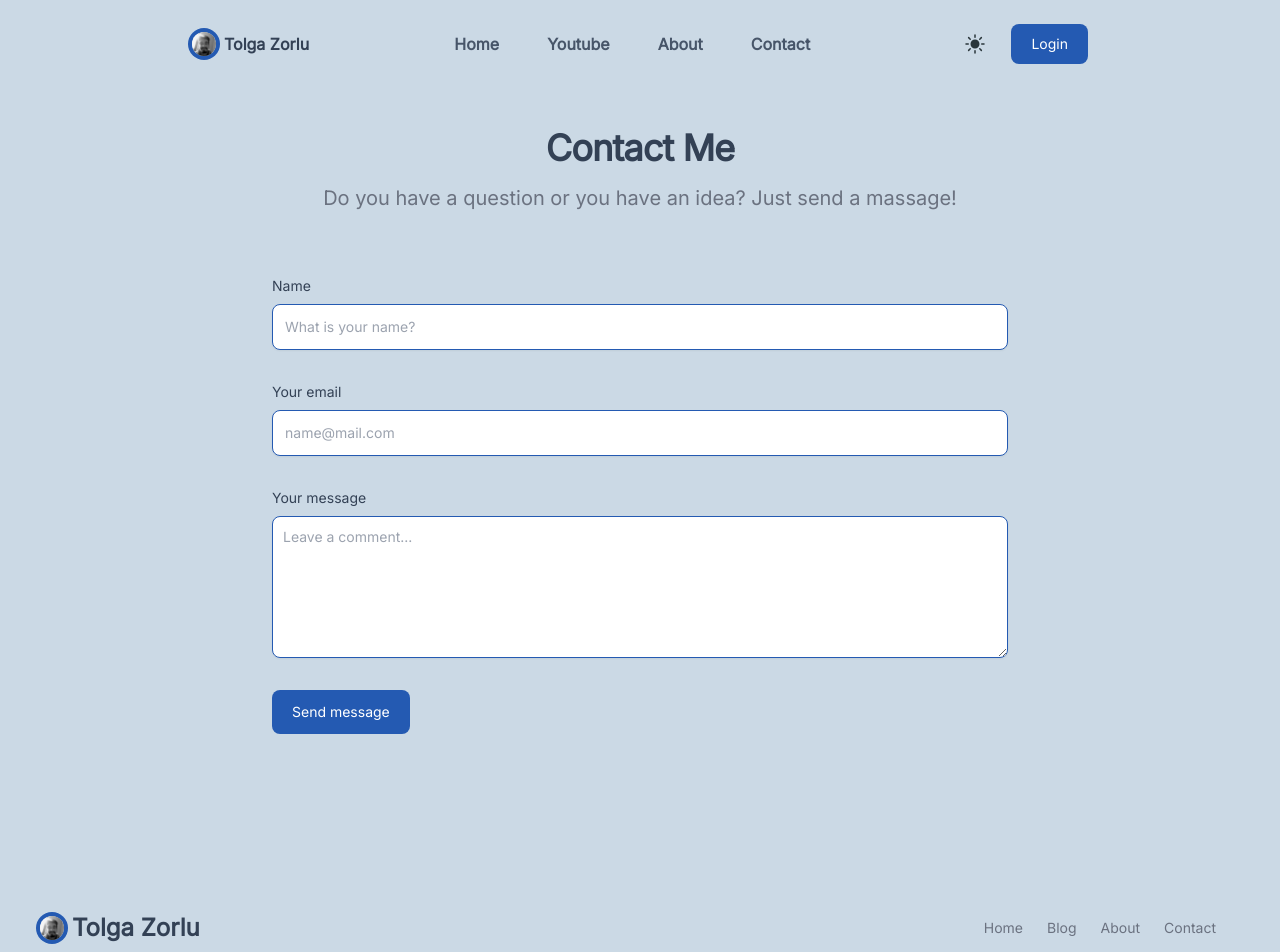
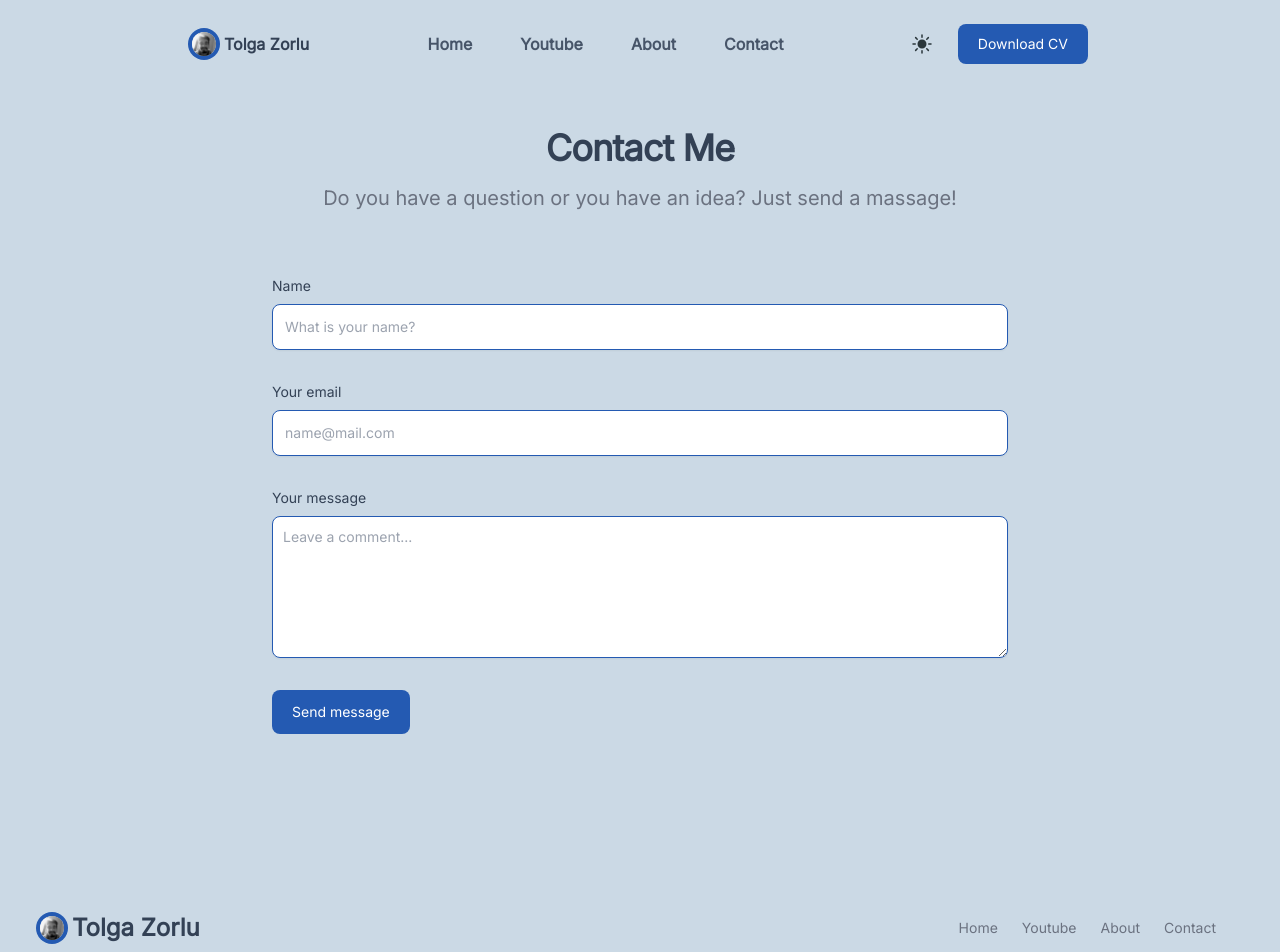
Before and after one commit to tolgazorlu/tolgdev, a React (Vite) app: page /contact in a window 1280 px wide. Shown: the top 952 px of the page. Built offline with nearby package versions, Linux system fonts and the light colour scheme.

Commit message:
Navbar, Hero, Footer | button links changed

```diff
--- a/src/components/Footer/Footer.jsx
+++ b/src/components/Footer/Footer.jsx
@@ -4,7 +4,7 @@ import Profile from '../../assets/tolgazorlu.jpg'
 
 const footerLinks = [
   {title: "Home", href: "/"},
-  {title: "Blog", href: "/blog"},
+  {title: "Youtube", href: "https://www.youtube.com/channel/UCbQ2CNMwWjNeRDaXoKi9eAA"},
   {title: "About", href: "/about"},
   {title: "Contact", href: "/contact"},
 ]
--- a/src/components/Home/Contact.jsx
+++ b/src/components/Home/Contact.jsx
@@ -1,6 +1,5 @@
 import React, { useRef, useState } from "react";
 import emailjs from "@emailjs/browser";
-import { motion } from "framer-motion";
 
 export default function Contact() {
   const form = useRef();
@@ -111,7 +110,8 @@ export default function Contact() {
               </div>
             </div>
           ) : (
-            <div></div>
+            <div>
+            </div>
           )}
         </form>
       </div>
--- a/src/components/Home/Hero.jsx
+++ b/src/components/Home/Hero.jsx
@@ -43,10 +43,10 @@ export default function Example() {
           >
             <div className="mt-10 flex items-center justify-center gap-x-6">
               <a
-                href="https://drive.google.com/file/d/1anNRGXRCtoeil0CPl3_4RaSNNvUd-IUn/view?usp=sharing"
+                href="#contact"
                 className="rounded-md bg-primary dark:bg-secondary px-3.5 py-1.5 text-base font-semibold leading-7 text-slate-100 dark:text-slate-700 hover:bg-secondary hover:text-slate-700 dark:hover:bg-primary dark:hover:text-slate-100"
               >
-                Download CV
+                Let's contact!
               </a>
             </div>
           </motion.div>
--- a/src/components/Navbar/Navbar.jsx
+++ b/src/components/Navbar/Navbar.jsx
@@ -115,12 +115,12 @@ export default function Navbar() {
               </svg>
             </button>
           </div>
-          <button
-            type="button"
+          <a
+          href="https://drive.google.com/file/d/1anNRGXRCtoeil0CPl3_4RaSNNvUd-IUn/view?usp=sharing"
             className="text-white dark:text-slate-700 bg-primary dark:bg-secondary hover:bg-secondary hover:text-slate-700 dark:hover:bg-primary dark:hover:text-slate-100 font-medium rounded-lg text-sm px-5 py-2.5 text-center mr-3 md:mr-0 "
           >
-            Login
-          </button>
+            Download CV
+          </a>
         </div>
       </nav>
       <Dialog as="div" open={mobileMenuOpen} onClose={setMobileMenuOpen}>
```
